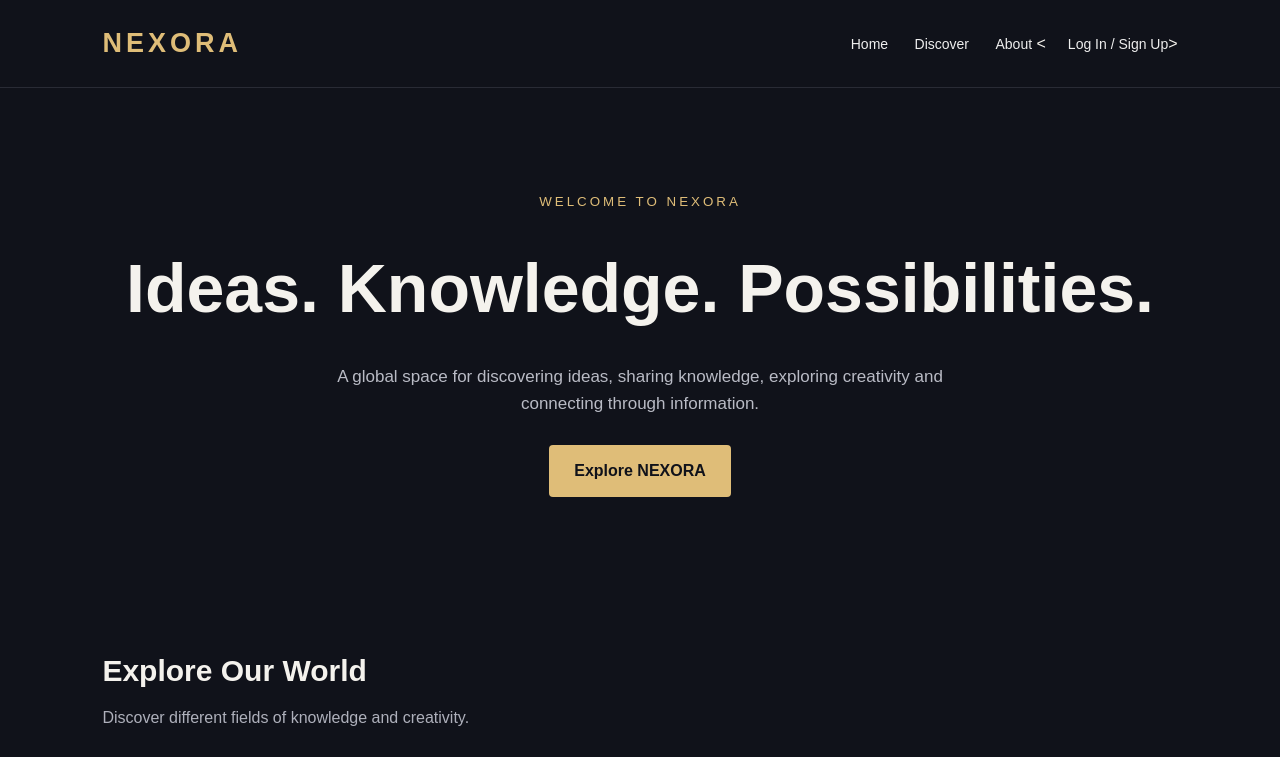
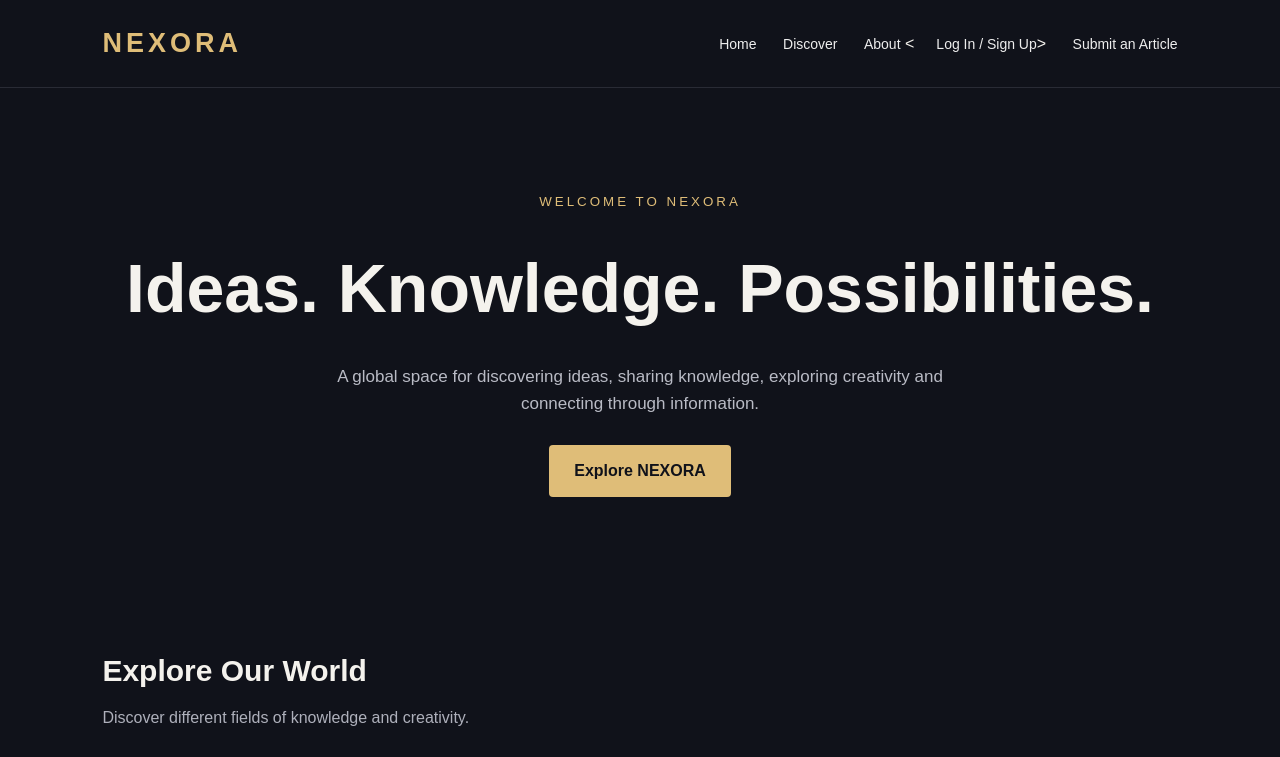
Before and after one commit to kilopop274-ux/NEXORA, a plain HTML site: page index.html in a window 1280 px wide. Shown: the top 757 px of the page. Drawn offline with Linux system fonts and the light colour scheme.

Commit message:
Update index.html

```diff
--- a/index.html
+++ b/index.html
@@ -97,6 +97,7 @@ footer{
     <a href="#discover">Discover</a>
     <a href="#about">About</a>
     <<a href="account.html">Log In / Sign Up</a>>
+      <a href="submit.html">Submit an Article</a>
   </nav>
 </header>
 
```
